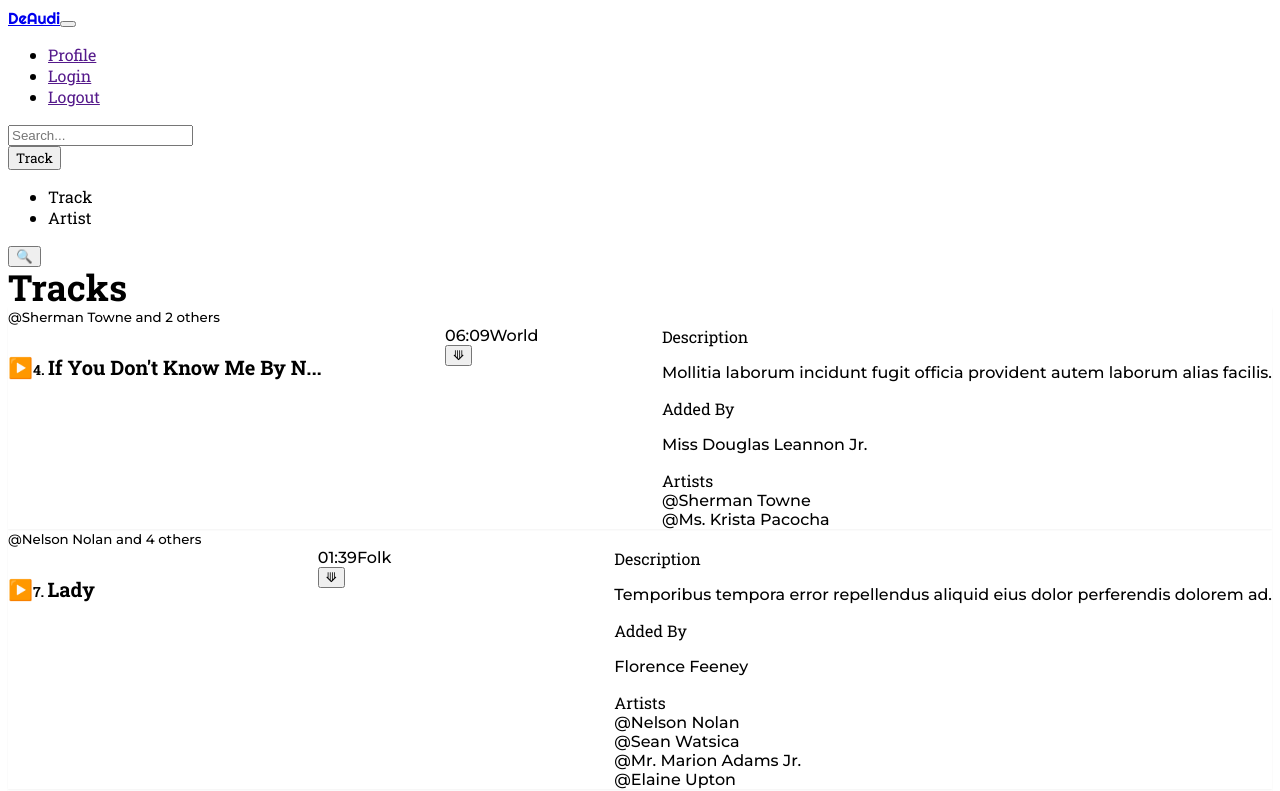
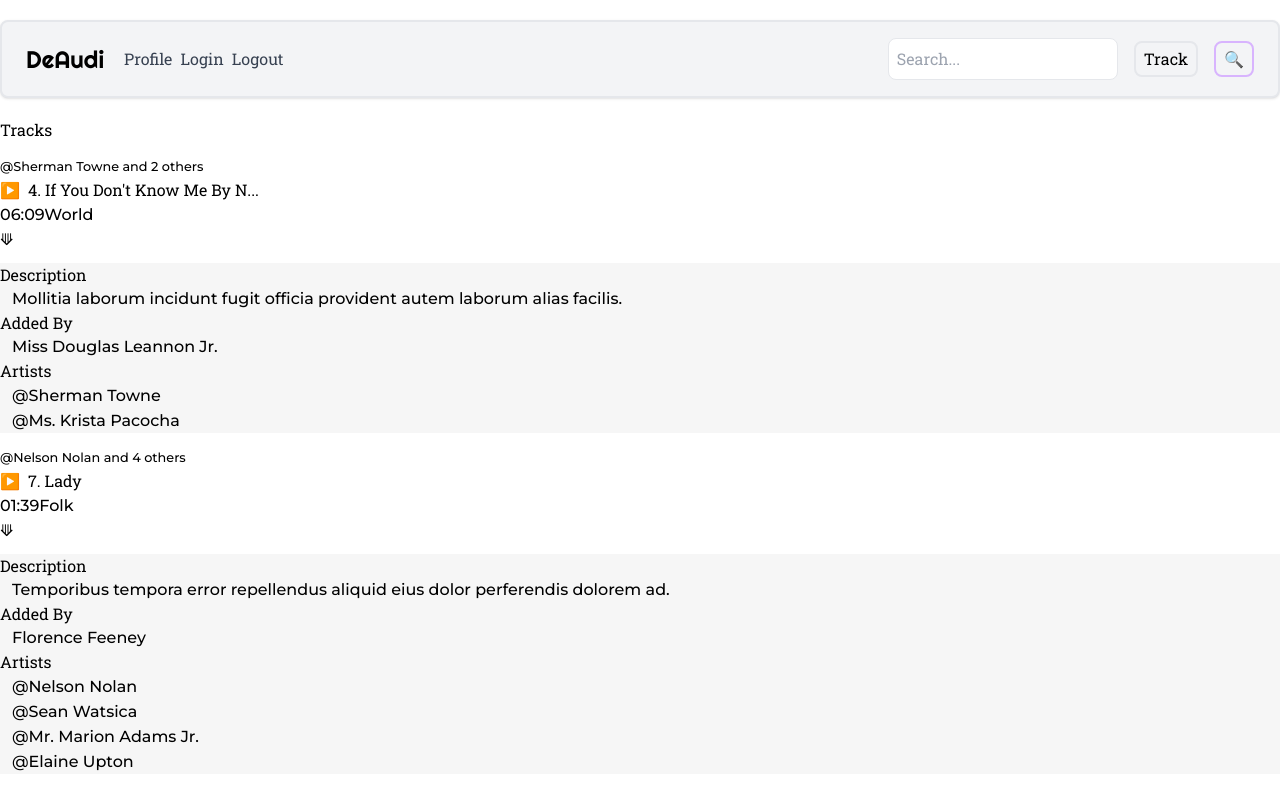
Before and after one commit to rritik772/deaudi, a Next.js app: page / in a window 1280 px wide. Shown: the top 791 px of the page. Built offline with nearby package versions, Linux system fonts and the light colour scheme.

Commit message:
navbar confirmed tailwindcss

```diff
--- a/components/Navbar/Navbar.tsx
+++ b/components/Navbar/Navbar.tsx
@@ -8,49 +8,39 @@ enum SearchCategory {
 export default function Navbar() {
     const [dropdownCat, setDropdownCat] = useState<SearchCategory>(SearchCategory.Tracks);
 
+    const handleToggleDropdown = () => {
+        switch (dropdownCat) {
+            case SearchCategory.Tracks:
+                setDropdownCat(SearchCategory.Artists);
+                break;
+            default:
+                setDropdownCat(SearchCategory.Tracks);
+                break;
+        }
+    }
+
     return (
-        <nav className="navbar navbar-expand-lg sticky-top bg-light m-3 shadow rounded-2">
-            <div className="container-fluid">
+        <nav className="container bg-gray-100 px-2 py-4 rounded-lg border-2 shadow hover:shadow-lg mx-auto mt-5 sticky top-0 duration-300">
+            <div className="flex gap-4 items-center justify-between mx-4">
 
-                <a className="navbar-brand rig fs-3" href="#">DeAudi</a>
-                <button className="navbar-toggler" type="button" data-bs-toggle="collapse" data-bs-target="#navbarNav" aria-controls="navbarNav" aria-expanded="false" aria-label="Toggle navigation">
-                    <span className="navbar-toggler-icon"></span>
-                </button>
-
-                <div className="collapse navbar-collapse robo" id="navbarNav">
-                    <ul className="navbar-nav text-muted">
-                        <li className="nav-item">
-                            <a className="nav-link" href="">Profile</a>
-                        </li>
-                        <li className="nav-item">
-                            <a className="nav-link" href="">Login</a>
-                        </li>
-                        <li className="nav-item">
-                            <a className="nav-link" href="">Logout</a>
-                        </li>
-                    </ul>
+                <div className="flex gap-5 items-center">
+                    <a className="text-2xl rig decoration-none" href="#">DeAudi</a>
+                    <div className="" id="navbarNav">
+                        <ul className="flex gap-2 robo text-gray-700">
+                            <a className="" href="/profile">Profile</a>
+                            <a className="" href="/login">Login</a>
+                            <a className="" href="/logout">Logout</a>
+                        </ul>
+                    </div>
                 </div>
 
-                <form className="d-flex robo" role="search">
-                    <input className="form-control me-2" type="search" placeholder="Search..." aria-label="Search" />
 
-                    <div className="dropdown me-2">
-                        <button className="btn btn-outline-secondary dropdown-toggle robo" type="button" data-bs-toggle="dropdown" aria-expanded="false">
-                            {dropdownCat}
-                        </button>
-                        <ul className="dropdown-menu shadow">
-                            {
-                                (Object.keys(SearchCategory) as Array<keyof typeof SearchCategory>).map((key) => (
+                <form className="robo flex items-center gap-4" role="search">
+                    <input className="input" type="search" placeholder="Search..." aria-label="Search" />
 
-                                    <li onClick={() => setDropdownCat(SearchCategory[key])} key={key}>
-                                        <a className="dropdown-item">{SearchCategory[key]}</a>
-                                    </li>
-                                ))
-                            }
-                        </ul>
-                    </div>
+                    <button type="button" className="hover:(shadow border-gray-400) px-2 py-1 border-2 rounded-lg duration-300" onClick={handleToggleDropdown}>{dropdownCat}</button>
 
-                    <button className="btn btn-outline-primary" type="submit">&#128269;</button>
+                    <button className="submit-button" type="button">&#128269;</button>
                 </form>
 
             </div>
--- a/next.config.js
+++ b/next.config.js
@@ -1,7 +1,13 @@
+const WindiCSSWebpackPlugin = require('windicss-webpack-plugin')
+
 /** @type {import('next').NextConfig} */
 const nextConfig = {
   reactStrictMode: true,
   swcMinify: true,
+  webpack(config) {
+    config.plugins.push(new WindiCSSWebpackPlugin())
+    return config
+  },
 }
 
 module.exports = nextConfig
--- a/pages/_app.tsx
+++ b/pages/_app.tsx
@@ -1,5 +1,6 @@
 import type { AppProps } from 'next/app'
 
+import 'windi.css'
 import '../styles/globals.css'
 
 import Navbar from '../components/Navbar/Navbar';
--- a/postcss.config.js
+++ b/postcss.config.js
@@ -1,6 +1,4 @@
 module.exports = {
   plugins: {
-    tailwindcss: {},
-    autoprefixer: {},
   },
 }
--- a/styles/globals.css
+++ b/styles/globals.css
@@ -1,8 +1,4 @@
 @import url('https://fonts.googleapis.com/css2?family=Montserrat:wght@500;600;700&family=Righteous&family=Roboto+Slab:wght@400;500;600;700&display=swap');
-
-@tailwind base;
-@tailwind components;
-@tailwind utilities;
 
 .mont {
   font-family: 'Montserrat', sans-serif;
--- a/tailwind.config.js
+++ /dev/null
@@ -1,16 +0,0 @@
-/** @type {import('tailwindcss').Config} */
-module.exports = {
-  prefix: 'tw-',
-  content: [
-    './pages/**/*.tsx',
-    './components/**/*.tsx',
-    './app/**/*.tsx'
-  ],
-  theme: {
-    extend: {},
-  },
-  plugins: [],
-  corePlugins: {
-    preflight: false,
-  }
-}
--- /dev/null
+++ b/windi.config.js
@@ -0,0 +1,12 @@
+import { defineConfig } from 'windicss/helpers'
+
+export default defineConfig({
+  extract: {
+    include: ['**/*.{jsx,tsx,css}'],
+    exclude: ['node_modules', '.git', '.next'],
+  },
+  shortcuts: {
+    'input': 'py-2 px-2 rounded-lg border focus:(outline-1 outline-purple-500) hover:(outline-purple-500)',
+    'submit-button': 'hover:(border-purple-500 shadow-lg) border-2 border-purple-300 duration-300 font-bold text-purple-500 px-2 py-1 rounded-lg'
+  }
+})
```
Also changed, not shown: package.json (+3 -5 lines), 1 other file (tests, documents, lock files or other folders).
